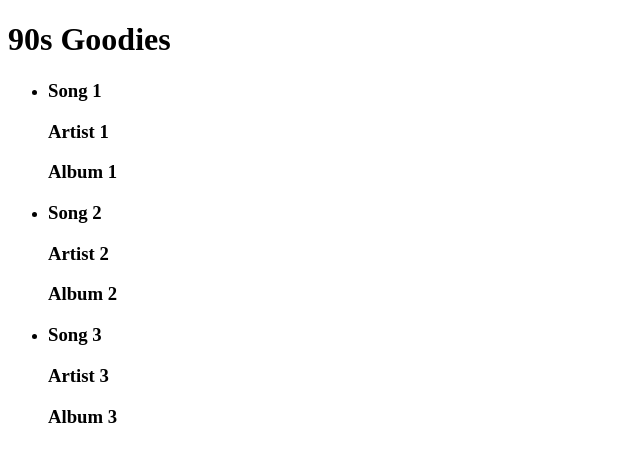
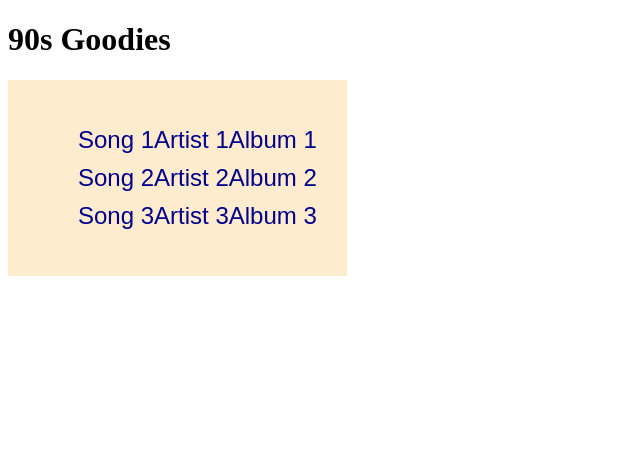
Before and after one commit to nadgobxe/my-app, a React (Create React App) app: page / in a window 1280 px wide. Shown: the top 462 px of the page, without its empty margins (0-640 px from the left). Built offline with nearby package versions, Linux system fonts and the light colour scheme.

Commit message:
TrackListing Styling

```diff
--- a/src/components/Playlist.js
+++ b/src/components/Playlist.js
@@ -8,9 +8,7 @@ function Playlist() {
     return (
         <div>
             <h1>{playlistName}</h1>
-            <ul>
                 <TrackListing />
-            </ul>
         </div>
     );
 }
--- a/src/components/TrackListing.js
+++ b/src/components/TrackListing.js
@@ -1,4 +1,5 @@
-import React, {useState} from 'react';
+import React, { useState } from 'react';
+import styles from './css/TrackListing.module.css';
 
 const tracksData = [
     { id: "1", name: "Song 1", artist: "Artist 1", album: "Album 1" },
@@ -11,16 +12,18 @@ function TrackListing() {
     const [tracks, setTracks] = useState(tracksData);
 
     return (
-    <div>
+        <div className={styles.listing}>
+            <ul>
             {tracks.map((track) => {
                 return (
                     <li key={track.id}>
-                  <h3>{track.name}</h3>
-                  <h3>{track.artist}</h3>
-                  <h3>{track.album}</h3>
+                        <div className={styles.trackName}>{track.name}</div>
+                        <div className={styles.trackArtist}>{track.artist}</div>
+                        <div className={styles.trackAlbum}>{track.album}</div>
                     </li>
                 )
             })}
+            </ul>
         </div>
     );
 };
--- /dev/null
+++ b/src/components/css/TrackListing.module.css
@@ -0,0 +1,17 @@
+.listing {
+    display: flex;
+    flex-direction: column;
+    background-color: blanchedalmond;
+    width: max-content;
+    padding: 25px;
+}
+
+.listing ul > li {
+    font-size: 24px;
+    font-family: Arial, Helvetica, sans-serif;
+    color: darkblue;
+    padding: 5px;
+    list-style: none;
+    display: flex;
+
+}
```
Lines whose indentation alone changed are shown as unchanged.
